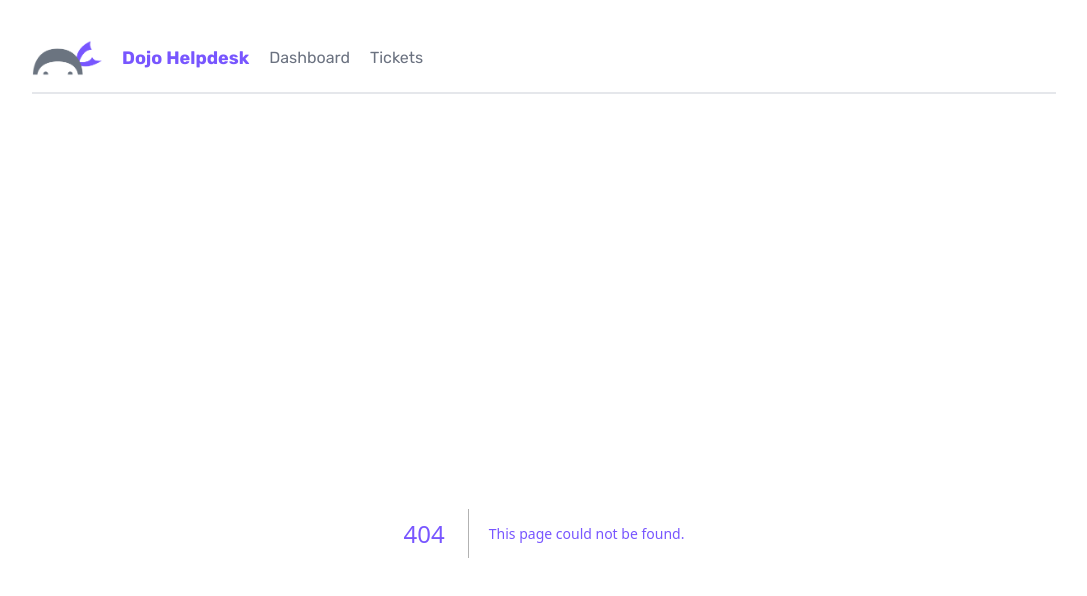
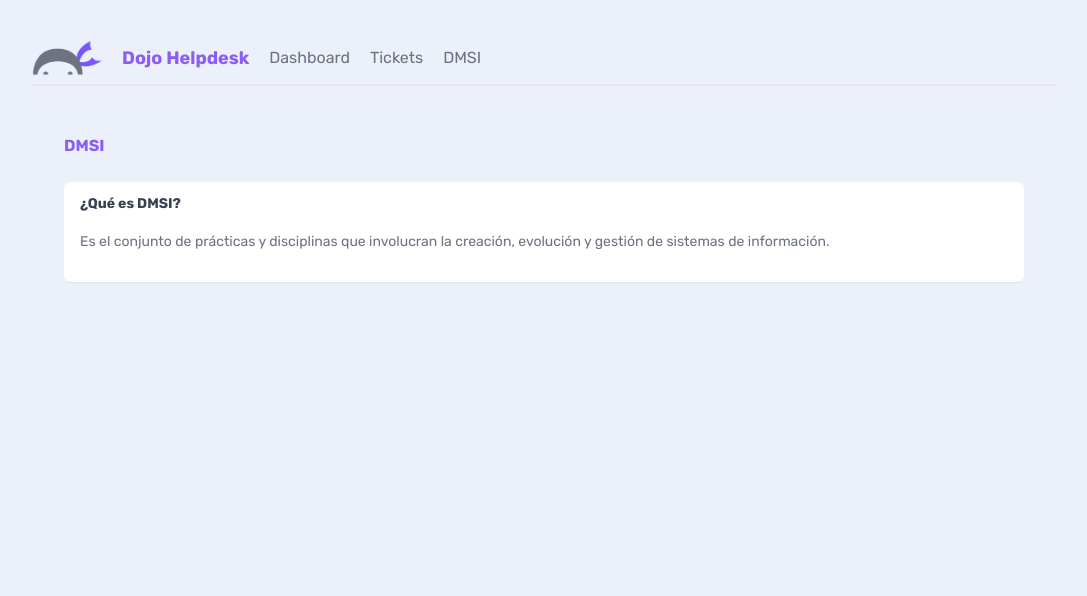
Before and after one commit to ULL-ESIT-DMSI-2324/nextjs13-borja-medina-ramos-alu0101337609, a Next.js app: page /DMSI in a window 1280 px wide. Before the commit this address had no page. Shown: the top 596 px of the page, without its empty margins (96-1183 px from the left). Built offline with nearby package versions, Linux system fonts and the light colour scheme.

Commit message:
Leccion 5 realizada

```diff
--- /dev/null
+++ b/app/DMSI/page.jsx
@@ -0,0 +1,14 @@
+import React from 'react'
+
+export default function DMSI() {
+  return (
+    <main>
+      <h2>DMSI</h2>
+      <div className="card">
+        <h3>¿Qué es DMSI?</h3>
+        <p>Es el conjunto de prácticas y disciplinas que involucran la creación, evolución y gestión de sistemas de información.</p>
+      </div>
+    </main>
+
+  )
+}
--- a/app/components/Navbar.jsx
+++ b/app/components/Navbar.jsx
@@ -15,6 +15,7 @@ export default function Navbar() {
       <h1>Dojo Helpdesk</h1>
       <Link href="/">Dashboard</Link>
       <Link href="/tickets">Tickets</Link>
+      <Link href= "/DMSI">DMSI</Link>
     </nav>
   )
 }
--- a/app/globals.css
+++ b/app/globals.css
@@ -8,7 +8,7 @@ body {
   @apply text-gray-500 m-8;
 }
 h1, h2 {
-  @apply font-bold text-primary text-lg;
+  @apply font-bold text-violet-500 text-lg;
 }
 main {
   @apply max-w-5xl my-12 mx-auto px-8;
@@ -23,7 +23,7 @@ p > a {
 /* nav styles */
 nav {
   @apply
-    pb-4
+    pb-2
     border-b-2 border-gray-200
     flex items-center gap-5
     my-10 mx-auto
```
Also changed, not shown: estilo.png (added), 1 other file (tests, documents, lock files or other folders).
